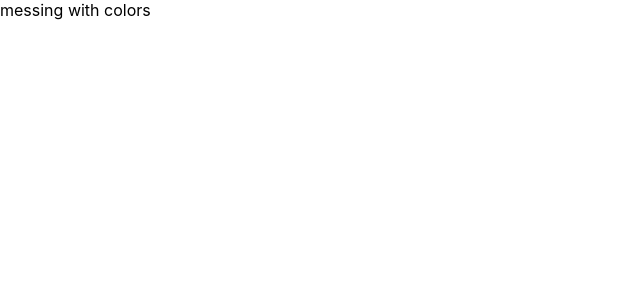
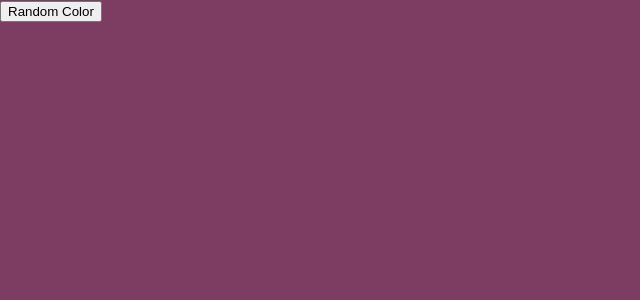
Before and after one commit to Hallelujah78/color-generator, a React (Create React App) app: page / in a window 1280 px wide. Shown: the top 300 px of the page, without its empty margins (0-640 px from the left). Built offline with nearby package versions, Linux system fonts and the light colour scheme.

Commit message:
second commit

```diff
--- a/package.json
+++ b/package.json
@@ -9,6 +9,7 @@
     "react": "^18.2.0",
     "react-dom": "^18.2.0",
     "react-scripts": "5.0.1",
+    "styled-components": "^5.3.6",
     "web-vitals": "^2.1.4"
   },
   "scripts": {
--- a/src/App.js
+++ b/src/App.js
@@ -1,5 +1,13 @@
+import Color from "./components/Color";
+import { useState } from "react";
+
 function App() {
-  return <div className="App">messing with colors</div>;
+  const [color, setColor] = useState("#7d3d62");
+  return (
+    <div>
+      <Color color={color} setColor={setColor} />
+    </div>
+  );
 }
 
 export default App;
--- /dev/null
+++ b/src/components/Color.js
@@ -0,0 +1,31 @@
+import styled from "styled-components";
+
+const Wrapper = styled.div`
+  background: ${(props) => props.color || "red"};
+  text-transform: capitalize;
+  width: 100%;
+  height: 100vh;
+`;
+
+const Color = ({ color, setColor }) => {
+  const handleClick = () => {
+    //red
+    const randomRedA = Math.floor(Math.random() * 17).toString(16);
+    const randomRedB = Math.floor(Math.random() * 17).toString(16);
+    const randomGreenA = Math.floor(Math.random() * 17).toString(16);
+    const randomGreenB = Math.floor(Math.random() * 17).toString(16);
+    const randomBlueA = Math.floor(Math.random() * 17).toString(16);
+    const randomBlueB = Math.floor(Math.random() * 17).toString(16);
+    const hexColor = `#${randomRedA}${randomRedB}${randomGreenA}${randomGreenB}${randomBlueA}${randomBlueB}
+  `;
+    console.log(hexColor);
+    setColor(hexColor);
+  };
+  return (
+    <Wrapper color={color}>
+      <button onClick={handleClick}>Random Color</button>
+    </Wrapper>
+  );
+};
+
+export default Color;
```
Also changed, not shown: 1 other file (tests, documents, lock files or other folders).
